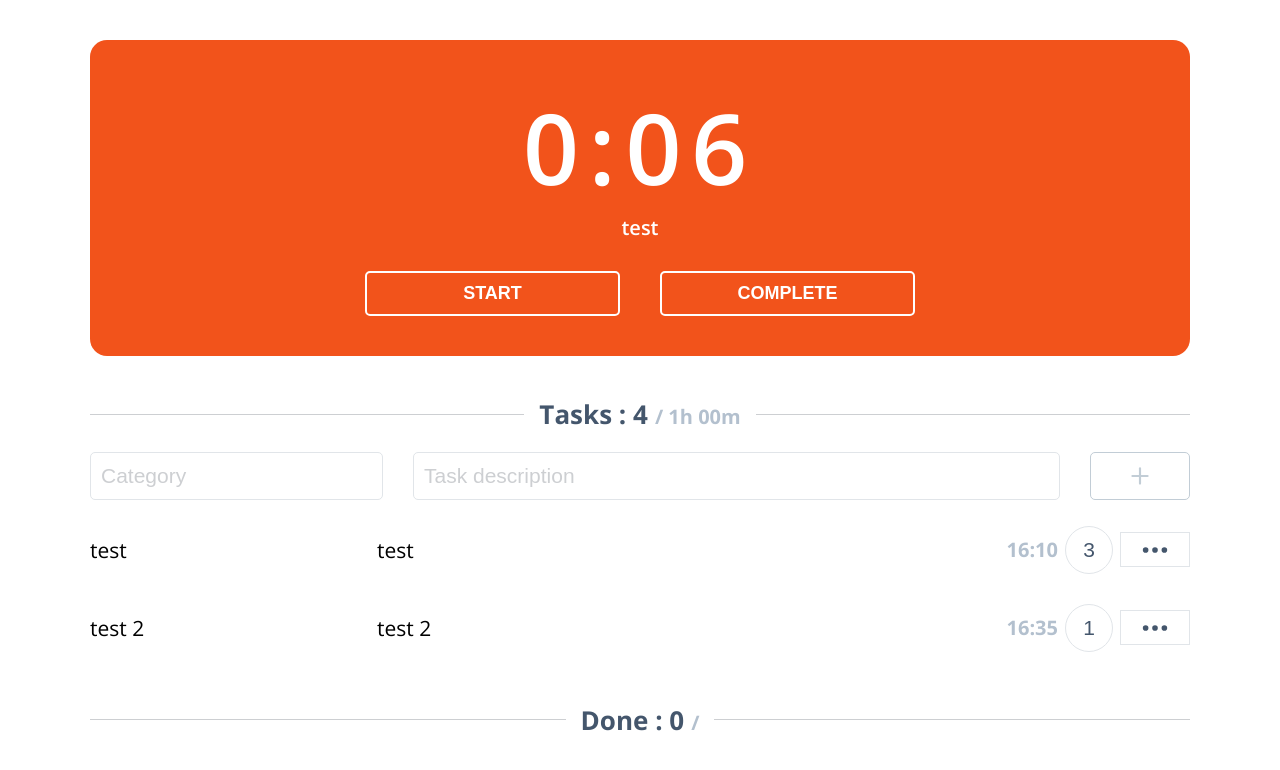
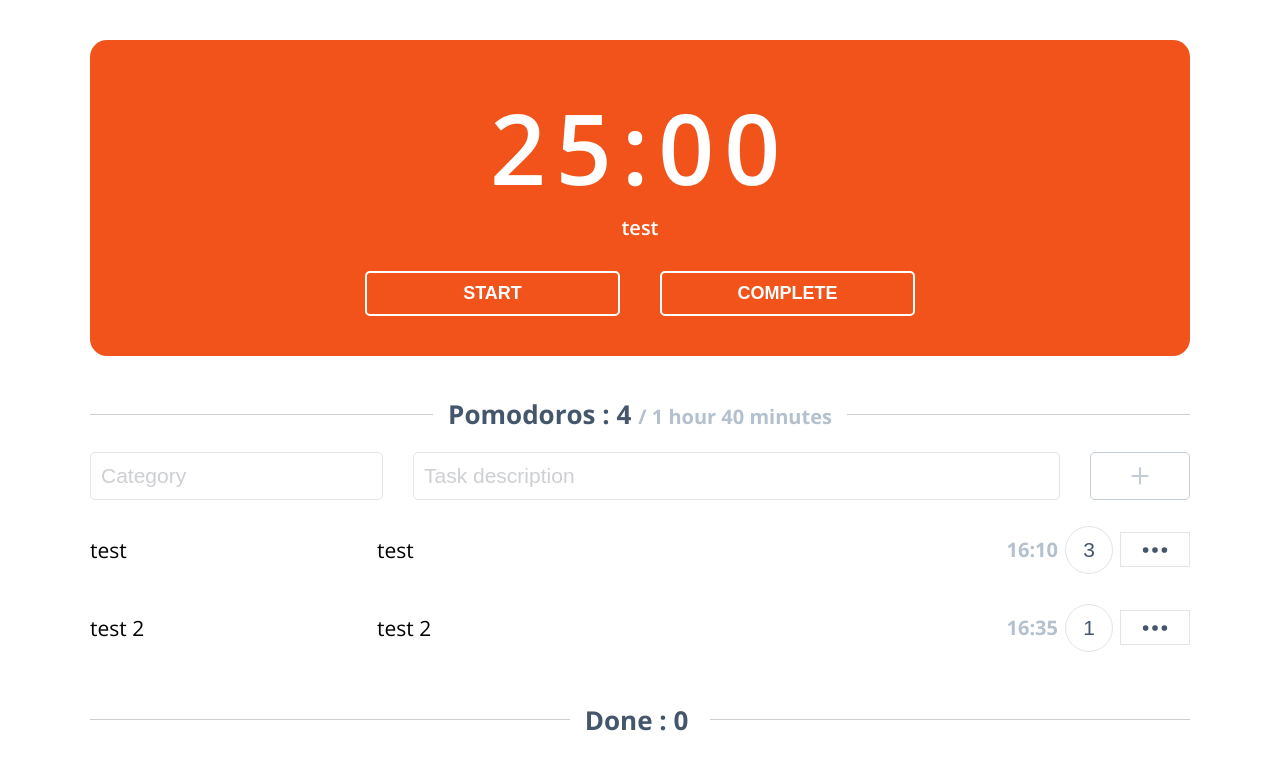
Before and after one commit to TWasilonek/pomodoro-tracker, a React (Create React App) app in the folder pomodoro-tracker-web/: page / in a window 1280 px wide. Shown: the top 770 px of the page. Built offline with nearby package versions, Linux system fonts and the light colour scheme.

Commit message:
Fixed times formatting

```diff
--- a/pomodoro-tracker-web/package.json
+++ b/pomodoro-tracker-web/package.json
@@ -12,6 +12,7 @@
     "@types/react-dom": "^17.0.5",
     "@types/styled-components": "^5.1.9",
     "@types/uuid": "^8.3.0",
+    "date-fns": "^2.21.3",
     "react": "^17.0.2",
     "react-dom": "^17.0.2",
     "react-icons": "^4.2.0",
--- a/pomodoro-tracker-web/src/components/Heading/Heading.tsx
+++ b/pomodoro-tracker-web/src/components/Heading/Heading.tsx
@@ -1,6 +1,6 @@
+import formatDuration from 'date-fns/formatDuration';
 import styled from 'styled-components';
 import { COLORS } from '../../constants/colors';
-import { formatMillisToHoursAndMins } from '../../utils/timeUtils';
 
 const Wrapper = styled.h2`
   margin-top: 40px;
@@ -40,25 +40,29 @@ const Time = styled.span`
 interface Props {
   text: string;
   numberOfPomodoros: number;
-  pomodoroTimeInMilliseconds: number;
+  pomodoroTime: number;
 }
 
 const Heading: React.FC<Props> = ({
   text,
   numberOfPomodoros,
-  pomodoroTimeInMilliseconds: pomodoroTime,
-}) => (
+  pomodoroTime,
+}) => {
+  const totalMinutes = numberOfPomodoros * pomodoroTime;
+  const hours = Math.floor(totalMinutes / 60);
+  const reminderMinutes = Math.floor(totalMinutes % 60);
+  return (
     <Wrapper>
       <Title>
         {text} : {numberOfPomodoros}
       </Title>
       <Time>
-      /{' '}
         {numberOfPomodoros > 0
-        ? formatMillisToHoursAndMins(numberOfPomodoros * pomodoroTime)
+          ? `/ ${formatDuration({ hours, minutes: reminderMinutes })}`
           : ''}
       </Time>
     </Wrapper>
   );
+};
 
 export default Heading;
--- a/pomodoro-tracker-web/src/components/Tasks/TaskElement/TaskElement.tsx
+++ b/pomodoro-tracker-web/src/components/Tasks/TaskElement/TaskElement.tsx
@@ -1,9 +1,9 @@
 import { useCallback, useContext, useEffect, useState } from 'react';
 import styled from 'styled-components';
+import format from 'date-fns/format';
 
 import { AppContext } from '../../../store/AppContext';
 import { Task, TASK_ACTIONS, TASK_MODES } from '../../../store/Tasks.reducers';
-import { formatDateToHoursAndMinutes } from '../../../utils/timeUtils';
 import Button from '../../../UI/Button';
 import TaskMenu from '../TaskMenu';
 import EditTaskForm from '../AddTaskForm';
@@ -65,7 +65,7 @@ const TaskElement: React.FC<Props> = ({
   numberOfPrecedingPomodors = 0,
 }) => {
   const { dispatch } = useContext(AppContext);
-  const [endTime, setEndTIme] = useState(new Date());
+  const [endTime, setEndTIme] = useState('');
   const [isEdited, setIsEdited] = useState(false);
 
   useEffect(() => {
@@ -76,7 +76,7 @@ const TaskElement: React.FC<Props> = ({
         precedingTime +
         task.pomodoroCount * pomodoroTimeInMilliseconds
     );
-    setEndTIme(endingTimeFromNow);
+    setEndTIme(format(endingTimeFromNow, 'kk:mm'));
   }, [
     task.pomodoroCount,
     pomodoroTimeInMilliseconds,
@@ -152,7 +152,7 @@ const TaskElement: React.FC<Props> = ({
               </PomodorsButton>
             ) : (
               <>
-                <Time>{formatDateToHoursAndMinutes(endTime)}</Time>
+                <Time>{endTime}</Time>
                 <PomodorsButton type="button" onClick={handleAddPomodoroClick}>
                   {task.pomodoroCount}
                 </PomodorsButton>
--- a/pomodoro-tracker-web/src/components/Tasks/Tasks.tsx
+++ b/pomodoro-tracker-web/src/components/Tasks/Tasks.tsx
@@ -2,11 +2,11 @@ import { useCallback, useContext, useEffect, useState } from 'react';
 import { v4 as uuidv4 } from 'uuid';
 
 import { AppContext } from '../../store/AppContext';
-import { getMillisFromMinutes } from '../../utils/timeUtils';
 import AddTaskForm from './AddTaskForm';
 import Heading from '../Heading';
 import TasksList from './TasksList';
 import { Task, TASK_ACTIONS, TASK_MODES } from '../../store/Tasks.reducers';
+import { DEFAULT_TASK_TIME } from '../../constants/defaults';
 
 const Tasks = () => {
   const { state, dispatch } = useContext(AppContext);
@@ -57,9 +57,9 @@ const Tasks = () => {
   return (
     <>
       <Heading
-        text="Tasks"
+        text="Pomodoros"
         numberOfPomodoros={todoPomodorosCount}
-        pomodoroTimeInMilliseconds={getMillisFromMinutes(25)}
+        pomodoroTime={DEFAULT_TASK_TIME}
       />
       <AddTaskForm
         onSubmit={handleAddTask}
@@ -71,7 +71,7 @@ const Tasks = () => {
       <Heading
         text="Done"
         numberOfPomodoros={completedPomodorosCount}
-        pomodoroTimeInMilliseconds={getMillisFromMinutes(25)}
+        pomodoroTime={DEFAULT_TASK_TIME}
       />
       {doneTasks.length > 0 && (
         <TasksList tasks={doneTasks} mode={TASK_MODES.COMPLETED} />
--- a/pomodoro-tracker-web/src/components/Timer/Timer.tsx
+++ b/pomodoro-tracker-web/src/components/Timer/Timer.tsx
@@ -1,14 +1,15 @@
 import { useCallback, useEffect, useState } from 'react';
 import styled from 'styled-components';
 import { COLORS } from '../../constants/colors';
+import {
+  DEFAULT_BREAK_TIME,
+  DEFAULT_TASK_TIME,
+} from '../../constants/defaults';
 import { Task } from '../../store/Tasks.reducers';
 import {
   formatMillisToTimer,
   getMillisFromMinutes,
 } from '../../utils/timeUtils';
-
-const DEFAULT_TASK_TIME = getMillisFromMinutes(0.1);
-const DEFAULT_BREAK_TIME = getMillisFromMinutes(5);
 
 enum TIMER_MODES {
   TASK = 'TASK',
@@ -91,8 +92,8 @@ interface Props {
 
 const Timer: React.FC<Props> = ({
   activeTask,
-  taskTime = DEFAULT_TASK_TIME,
-  breakTime = DEFAULT_BREAK_TIME,
+  taskTime = getMillisFromMinutes(DEFAULT_TASK_TIME),
+  breakTime = getMillisFromMinutes(DEFAULT_BREAK_TIME),
   onCompleteTaskClick,
   onTaskCounterFinish: handleTaskCounterFinish,
 }) => {
--- /dev/null
+++ b/pomodoro-tracker-web/src/constants/defaults.ts
@@ -0,0 +1,2 @@
+export const DEFAULT_TASK_TIME = 25;
+export const DEFAULT_BREAK_TIME = 5;
```
Also changed, not shown: 1 other file (tests, documents, lock files or other folders). Lines whose indentation alone changed are shown as unchanged.
